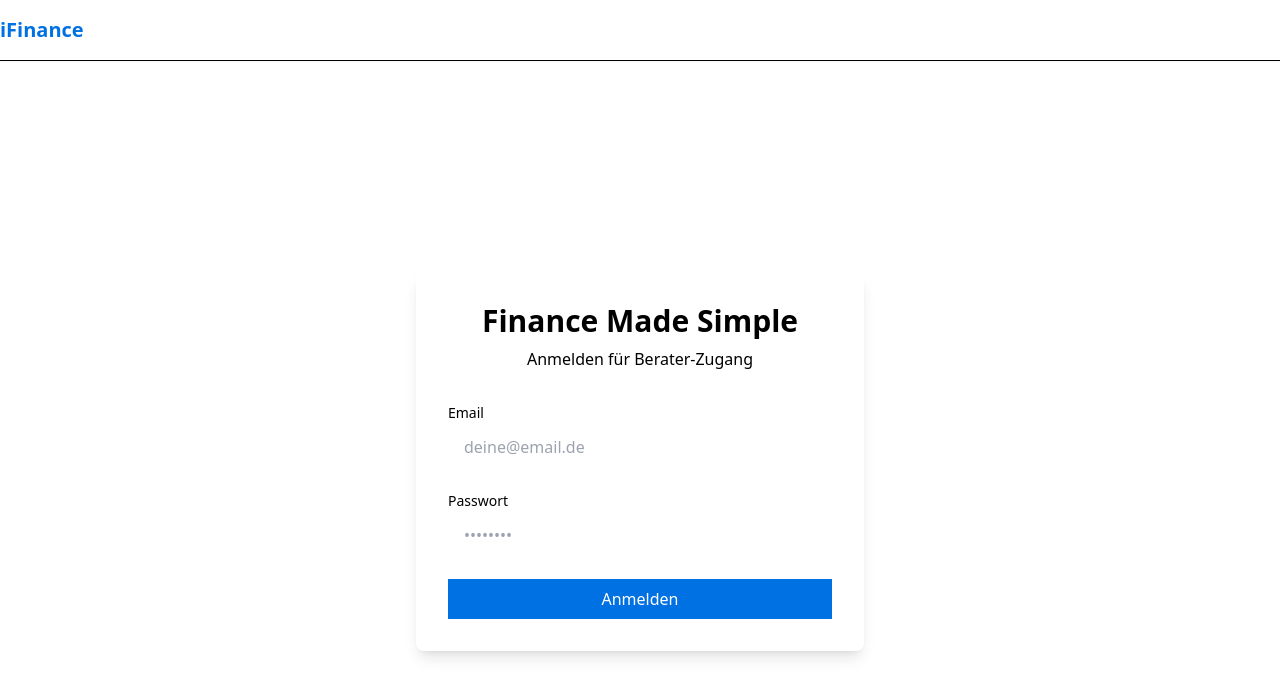
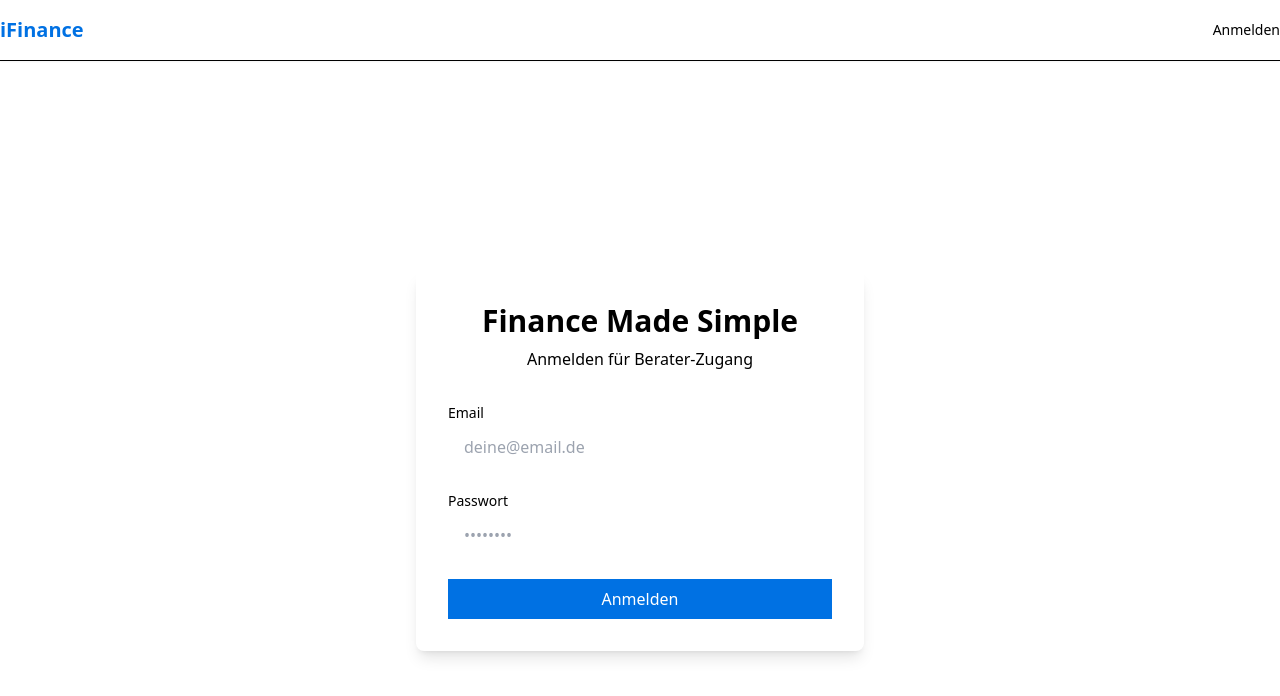
Before and after one commit to fmsFlo/fms-projekt-lite, a Next.js app: page /login in a window 1280 px wide. Shown: the top 696 px of the page. Built offline with nearby package versions, Linux system fonts and the light colour scheme; no server answers.

Commit message:
fix: Always show navigation and allow root route

```diff
--- a/components/navigation.tsx
+++ b/components/navigation.tsx
@@ -34,8 +34,23 @@ export default function Navigation() {
     getUser()
   }, [])
 
-  if (!user || loading) {
-    return null // Nichts anzeigen während loading
+  // Zeige immer etwas an, auch wenn User nicht geladen ist
+  if (loading) {
+    return <div className="text-sm text-[var(--color-text-secondary)]">Lädt...</div>
+  }
+
+  // Wenn kein User, zeige nur Login-Link
+  if (!user) {
+    return (
+      <nav className="flex items-center gap-4 text-sm">
+        <Link
+          href="/login"
+          className="text-[var(--color-text-primary)] hover:text-[var(--color-primary)] transition-colors"
+        >
+          Anmelden
+        </Link>
+      </nav>
+    )
   }
 
   const userRole = user.role === 'admin' ? 'admin' : 'advisor'
--- a/middleware.ts
+++ b/middleware.ts
@@ -34,8 +34,8 @@ export async function middleware(request: NextRequest) {
     }
   }
 
-  // Allow access to login/reset-password pages (without redirect)
-  if (path === '/login' || path === '/reset-password') {
+  // Allow access to login/reset-password pages and root (without redirect)
+  if (path === '/login' || path === '/reset-password' || path === '/') {
     return NextResponse.next()
   }
 
```
